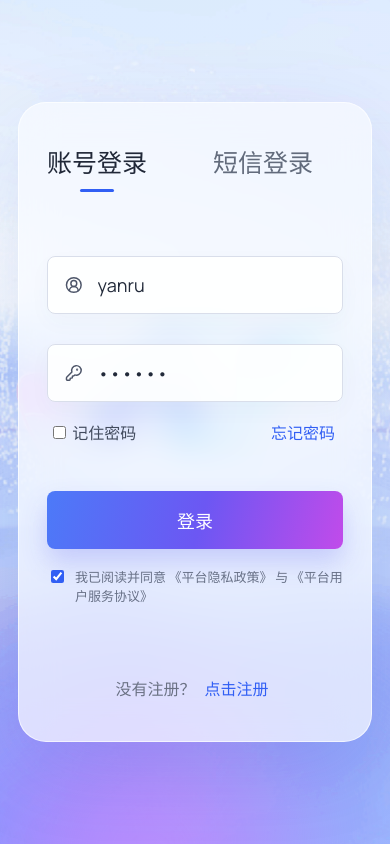
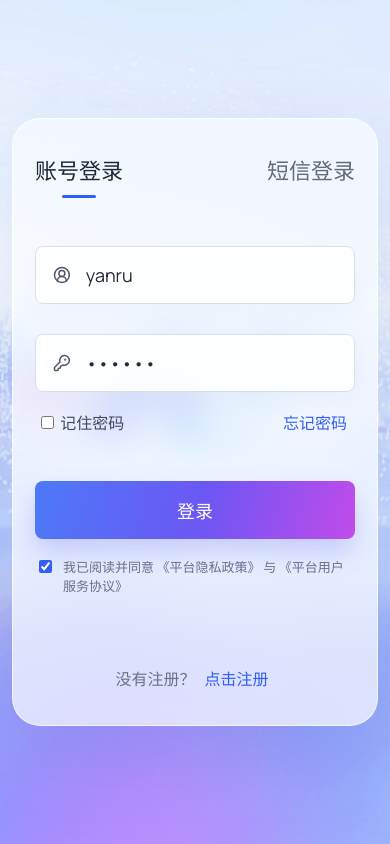
Before and after one commit to yanruwill-dot/ai-pioneer-geo, a React (Vite) app: page /login in a window 390 px wide. Built offline with nearby package versions, Linux system fonts and the light colour scheme.

Commit message:
fix: tighten mobile responsive layouts

```diff
--- a/src/styles.css
+++ b/src/styles.css
@@ -1221,3 +1221,22 @@ td b { color: #333d53; font-weight: 600; }
   .public-hero { min-height: 520px; padding: 0 22px; }.public-hero h1 { font-size: 43px; }.public-intro,.about-layout,.contact-public-layout { padding: 55px 22px; grid-template-columns: 1fr; gap: 30px; }.public-intro > p { font-size: 13px; }.public-services { padding: 0 22px 55px; }.public-page > header { padding: 55px 22px 38px; }.public-page > header h1 { font-size: 38px; }.about-layout,.contact-public-layout,.product-public-grid,.gallery-public-grid,.news-public-list { margin: 28px 22px 0; }.news-public-list article { grid-template-columns: 1fr 20px; }.news-public-list time { grid-column: 1 / -1; }.generated-site-footer { grid-template-columns: 1fr; gap: 12px; }.generated-site-footer em { justify-self: start; }
   .site-admin-heading { align-items: stretch; flex-direction: column; gap: 16px; }.site-admin-heading > div:last-child { display: grid; grid-template-columns: 1fr 1fr; }.site-admin-shell { grid-template-columns: 1fr; }.site-admin-shell > aside { padding: 10px; display: flex; gap: 8px; overflow-x: auto; border-right: 0; border-bottom: 1px solid #e5e9f1; }.site-admin-shell > aside section { margin: 0; display: flex; gap: 5px; }.site-admin-shell > aside section > b { display: none; }.site-admin-shell > aside button { width: max-content; padding: 0 10px; border-radius: 7px; }.site-admin-content { padding: 20px 15px; }
 }
+
+@media (max-width: 560px) {
+  .login-panel-wrap { width: 100%; padding: 12px; }
+  .login-panel { width: 100%; min-height: 0; padding: 34px 22px; }
+  .login-tabs { margin-bottom: 48px; gap: 0; justify-content: space-between; }
+  .login-tabs button { font-size: 22px; }
+  .agree span, .public-demo-note span { min-width: 0; overflow-wrap: anywhere; }
+  .generated-site-header { padding: 14px; grid-template-columns: minmax(0,1fr); gap: 8px; }
+  .generated-site-header .site-logo { min-width: 0; }
+  .generated-site-header > a { display: none; }
+  .generated-site-header nav { width: 100%; padding-top: 8px; gap: 20px; scrollbar-width: thin; }
+  .public-hero { min-height: 500px; padding: 0 18px; }
+  .public-hero > div { width: 100%; min-width: 0; }
+  .public-hero h1 { font-size: 36px; line-height: 1.18; letter-spacing: 0; overflow-wrap: anywhere; }
+  .public-hero p { font-size: 13px; }
+  .public-hero > div > div { align-items: stretch; flex-direction: column; }
+  .public-hero button { justify-content: center; }
+  .public-intro h2 { font-size: 32px; }
+}
```
